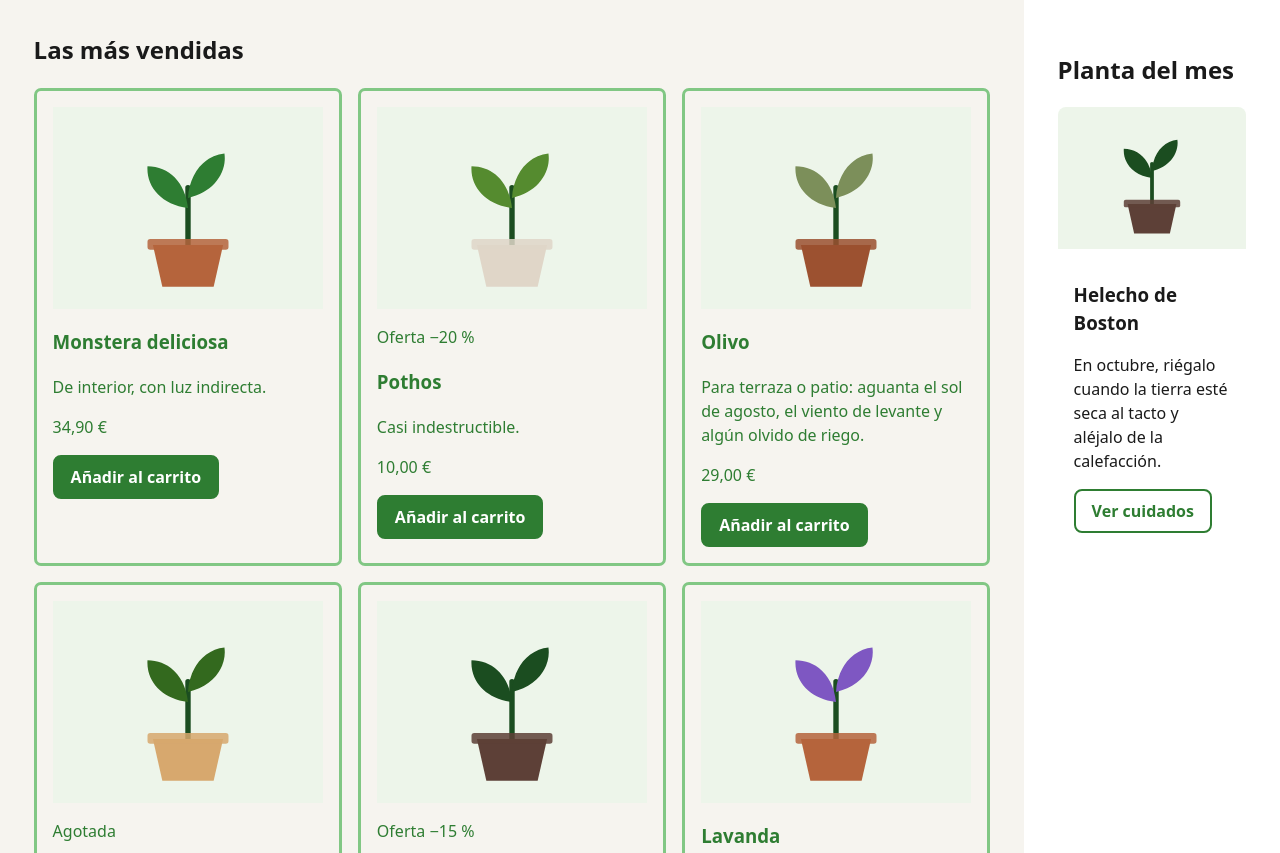
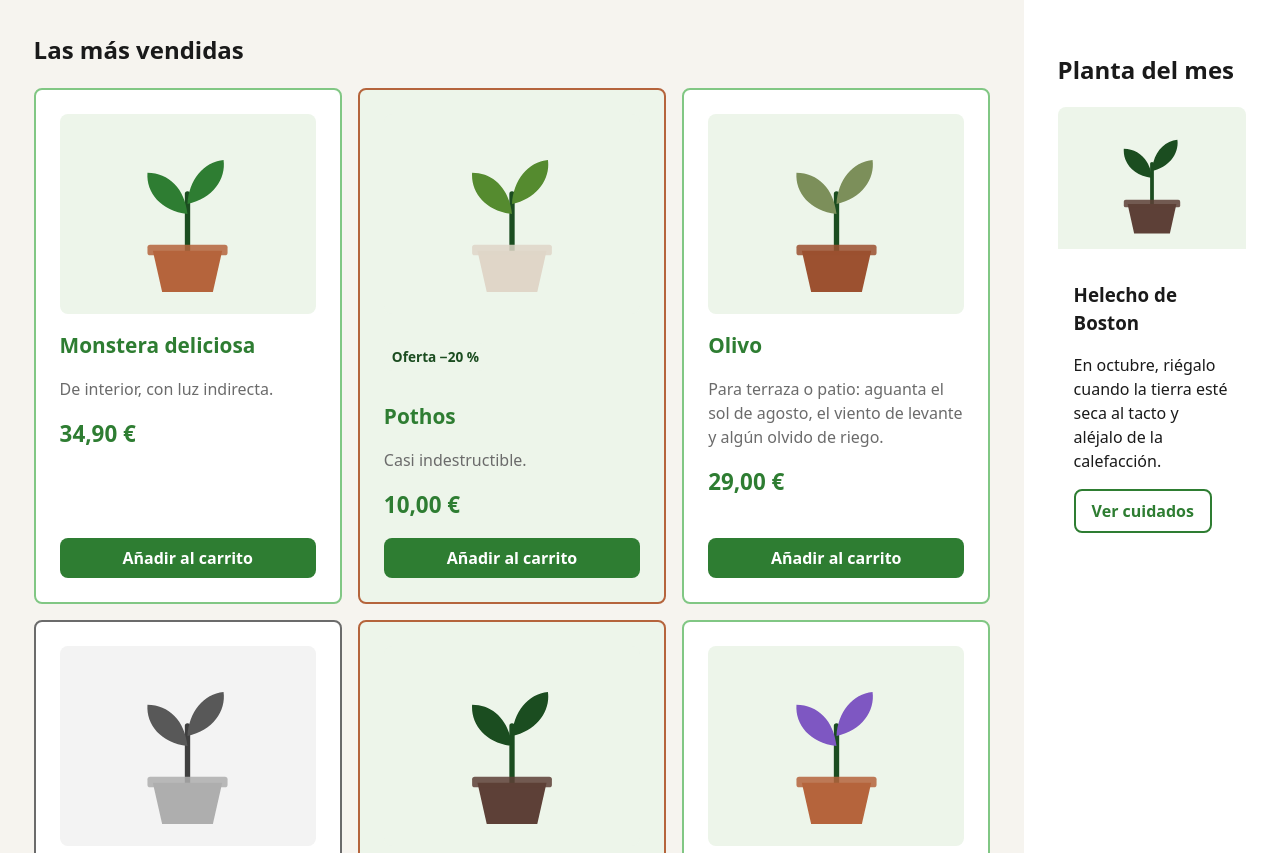
Before and after one commit to robertoponcepaniagua/DIW-DAW2, a website built with Vite: page p2-raiz/index.html in a window 1280 px wide. Shown: the part 94-947 px from the top of the page. Built offline with nearby package versions, Linux system fonts and the light colour scheme; files whose address does not match are found by name.

Commit message:
B1: Tarjeta planta completado (test-passed)

```diff
--- a/p2-raiz/scss/components/_tarjeta-planta.scss
+++ b/p2-raiz/scss/components/_tarjeta-planta.scss
@@ -7,30 +7,98 @@
 //    - especificidad plana: una clase por selector (o .tarjeta-planta--mod .tarjeta-planta__elem). Sin etiquetas ni ids.
 @use "../tokens" as *;
 
+// BLOQUE PRINCIPAL
 .tarjeta-planta {
-    border: 3px solid $green-300;
-    border-radius: 7px;
-    padding: 1em;
-    p {
-        color: $color-brand-primary;
-    }
-    h3{
-        color: $green-500;
-    }
-    button {
+    display: flex;
+    flex-direction: column;
+    gap: $space-md;
 
-    }
+    padding: $space-lg;
+    border: 2px solid $green-300;
+    border-radius: $radius-md;
+    background-color: $color-surface;
 }
 
-.tarjeta-planta--oferta {
-
+// IMAGEN
+.tarjeta-planta__imagen {
+    width: 100%;
+    height: 200px;
+    object-fit: cover;
+    border-radius: $radius-md;
 }
 
-.tarjeta-planta--agotada .targeta-planta__imagen{
+// NOMBRE
+.tarjeta-planta__nombre {
+    color: $color-brand-primary;
+    font-size: 1.3rem;
+    font-weight: 700;
+    margin: 0;
+}
+
+// DESCRIPCIÓN
+.tarjeta-planta__descripcion {
+    color: $color-muted;
+    font-size: 1rem;
+    line-height: 1.5;
+    margin: 0;
+}
+
+// PRECIO
+.tarjeta-planta__precio {
+    color: $color-brand-primary;
+    font-size: 1.4rem;
+    font-weight: 700;
+    margin: 0;
+}
+
+// BOTÓN
+.tarjeta-planta__boton {
+    margin-top: auto;
+    padding: $space-sm $space-md;
+
+    border: none;
+    border-radius: $radius-md;
+
+    background-color: $color-brand-primary;
+    color: $color-on-brand;
+
+    font-weight: 600;
+    cursor: pointer;
+}
+
+// ETIQUETA
+.tarjeta-planta__etiqueta {
+    align-self: flex-start;
+
+    padding: $space-xs $space-sm;
+    border-radius: $radius-md;
+
+    background-color: $color-brand-soft;
+    color: $color-brand-strong;
+
+    font-size: 0.85rem;
+    font-weight: 700;
+}
+
+// MODIFICADOR OFERTA
+.tarjeta-planta--oferta {
+    border-color: $color-accent;
+    background-color: $color-brand-soft;
+}
+
+// MODIFICADOR AGOTADA
+.tarjeta-planta--agotada {
+    border-color: $gray-600;
+}
+
+// IMAGEN AGOTADA
+.tarjeta-planta--agotada .tarjeta-planta__imagen {
     filter: grayscale(100%);
 }
 
+// BOTÓN AGOTADO
 .tarjeta-planta--agotada .tarjeta-planta__boton {
+    background-color: $gray-600;
     cursor: not-allowed;
     opacity: 0.5;
 }
```
